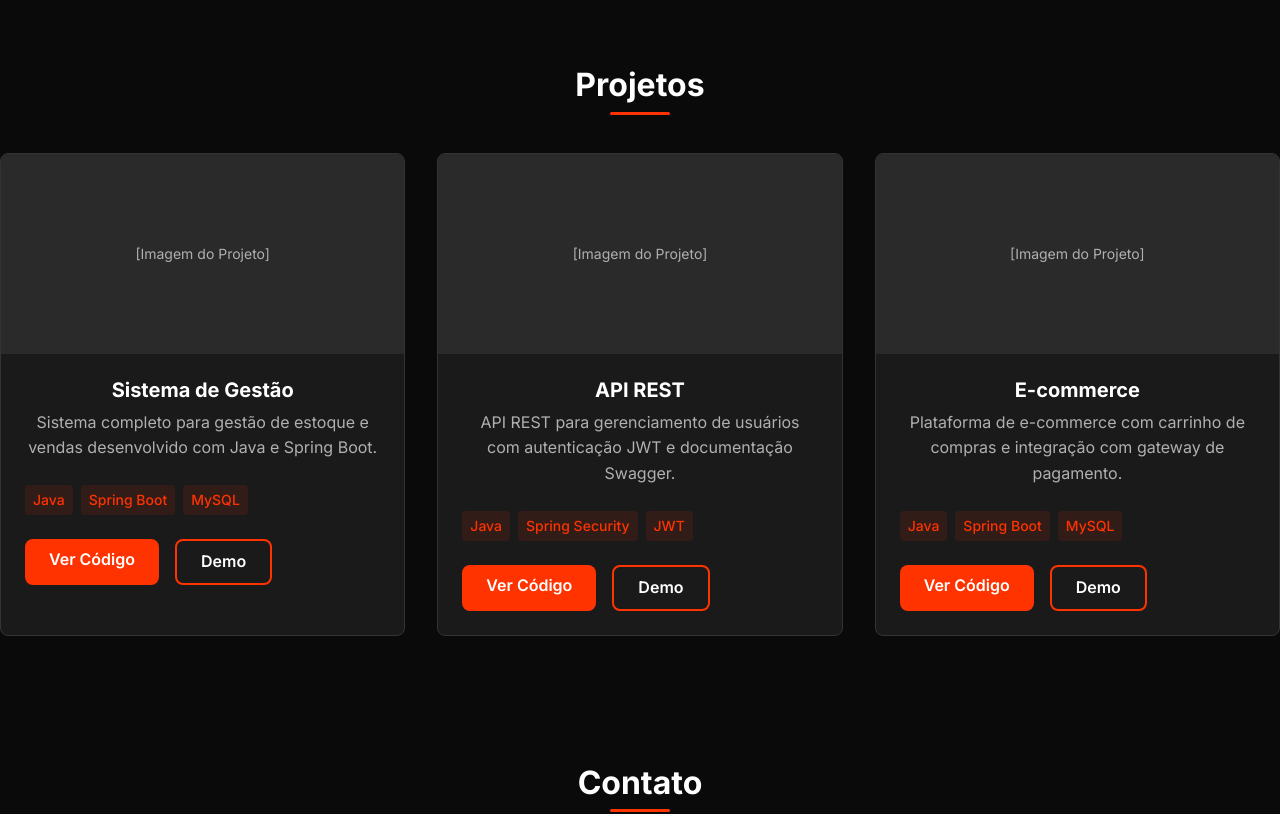
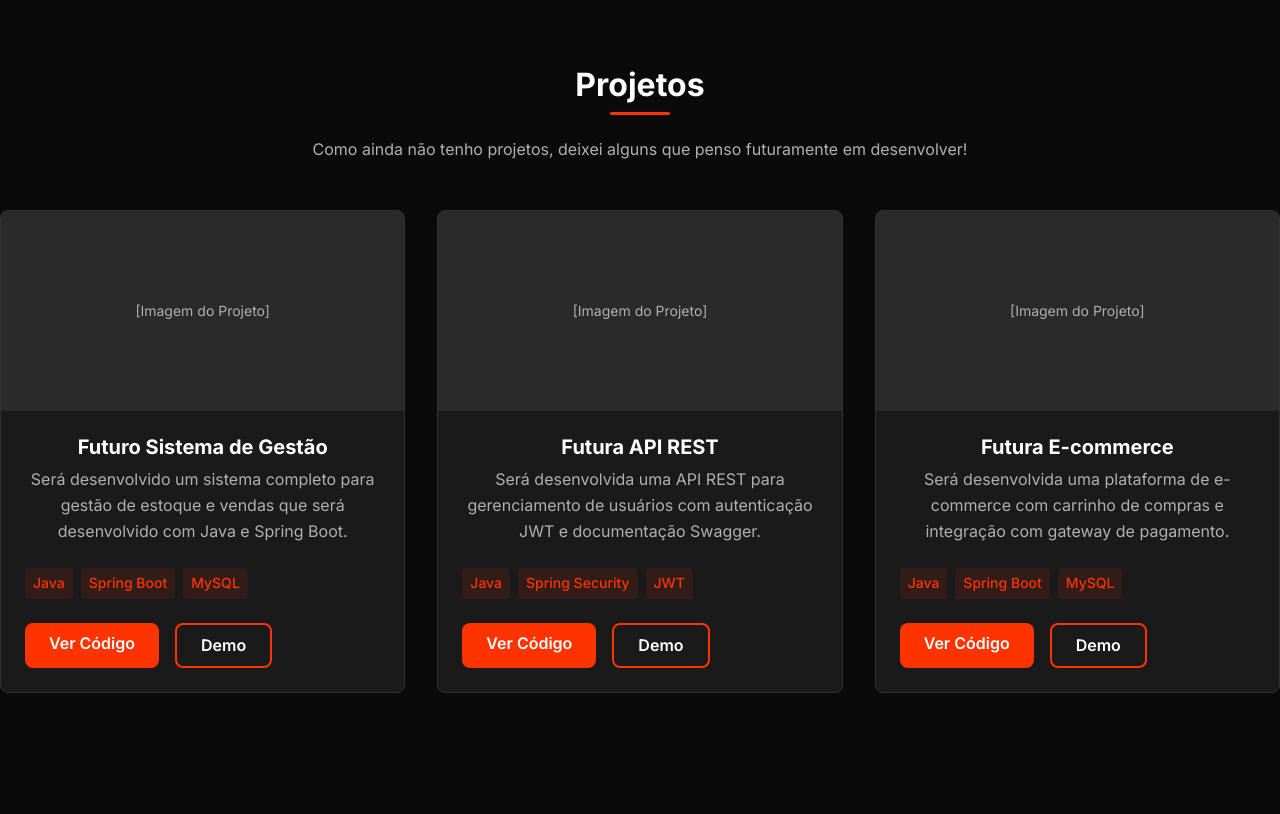
Before and after one commit to Guizin-dos-programas/portfolio, a plain HTML site: page index.html in a window 1280 px wide. Shown: the part 1740-2554 px from the top of the page. Drawn offline with Linux system fonts and the light colour scheme.

Commit message:
Revise project titles and descriptions for future plans
Updated project descriptions to reflect future plans.

```diff
--- a/index.html
+++ b/index.html
@@ -96,14 +96,15 @@
 
     <section class="projects" id="projects">
         <h2>Projetos</h2>
+        <p>Como ainda não tenho projetos, deixei alguns que penso futuramente em desenvolver!</p>
         <div class="projects-container">
             <div class="project-card">
                 <div class="project-img">
                     [Imagem do Projeto]
                 </div>
                 <div class="project-content">
-                    <h3>Sistema de Gestão</h3>
-                    <p>Sistema completo para gestão de estoque e vendas desenvolvido com Java e Spring Boot.</p>
+                    <h3>Futuro Sistema de Gestão</h3>
+                    <p>Será desenvolvido um sistema completo para gestão de estoque e vendas que será desenvolvido com Java e Spring Boot.</p>
                     <div class="project-tech">
                         <span class="tech-tag">Java</span>
                         <span class="tech-tag">Spring Boot</span>
@@ -120,8 +121,8 @@
                     [Imagem do Projeto]
                 </div>
                 <div class="project-content">
-                    <h3>API REST</h3>
-                    <p>API REST para gerenciamento de usuários com autenticação JWT e documentação Swagger.</p>
+                    <h3>Futura API REST</h3>
+                    <p>Será desenvolvida uma API REST para gerenciamento de usuários com autenticação JWT e documentação Swagger.</p>
                     <div class="project-tech">
                         <span class="tech-tag">Java</span>
                         <span class="tech-tag">Spring Security</span>
@@ -138,8 +139,8 @@
                     [Imagem do Projeto]
                 </div>
                 <div class="project-content">
-                    <h3>E-commerce</h3>
-                    <p>Plataforma de e-commerce com carrinho de compras e integração com gateway de pagamento.</p>
+                    <h3>Futura E-commerce</h3>
+                    <p>Será desenvolvida uma plataforma de e-commerce com carrinho de compras e integração com gateway de pagamento.</p>
                     <div class="project-tech">
                         <span class="tech-tag">Java</span>
                         <span class="tech-tag">Spring Boot</span>
```
